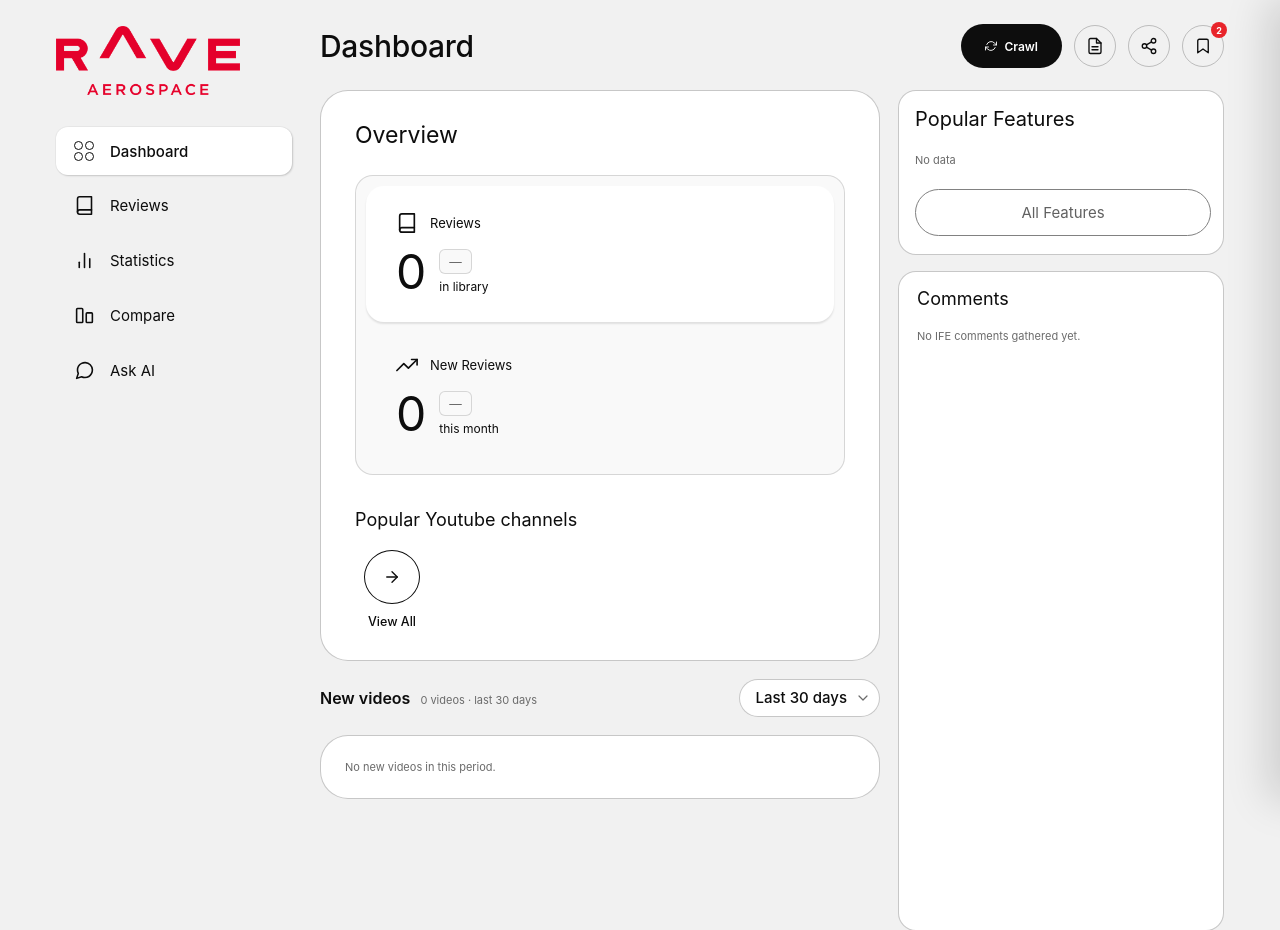
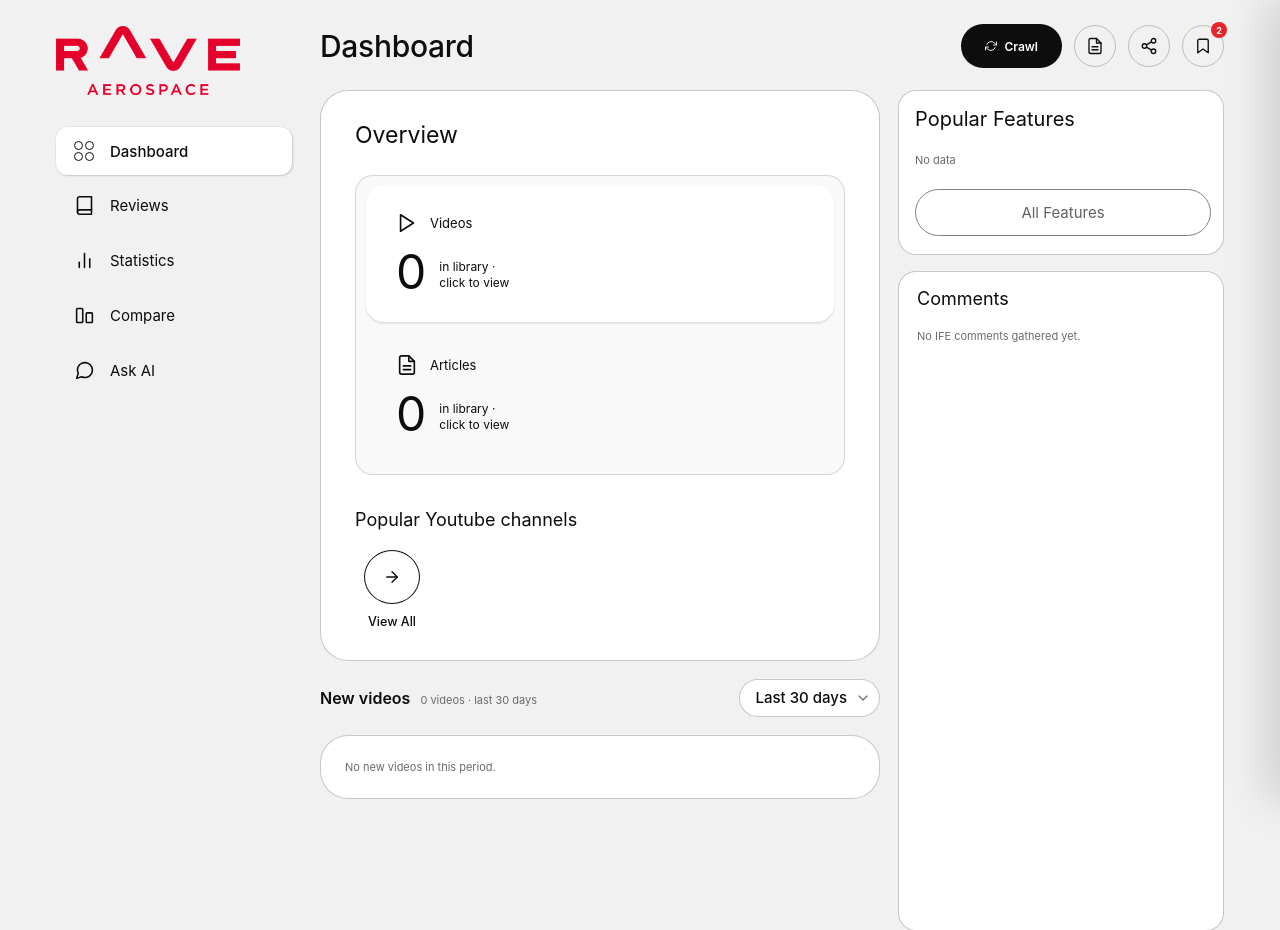
Before and after one commit to eviebngo/IFE-Review-Crawler, a Flask app: page / in a window 1280 px wide. Shown: the top 930 px of the page. Run offline with Flask 3, Linux system fonts and the light colour scheme; data that the repository does not hold is empty; parts of the project's set-up code (start-up, migrations or seed data) failed here and were passed over; some libraries are stand-ins or nearby versions.

Commit message:
feat: video/article stat tiles with click-through; Reviews sorts newest first
- Overview stats replaced: Videos and Articles counts, each opening the
  Reviews tab pre-filtered to that media type
- Reviews tab (and all filtered results) now order by publish date,
  newest first, with a Jan-1-of-year fallback for undated articles

```diff
--- a/app.py
+++ b/app.py
@@ -139,7 +139,7 @@ def get_ife_reviews():
         data_manager.reload_from_disk()
         reviews = sorted(
             data_manager.data.get("reviews", []),
-            key=data_manager._relevance,
+            key=data_manager._published_ts,
             reverse=True
         )
         paged = data_manager.paginate(reviews, page, PER_PAGE)
--- a/ife_data_manager.py
+++ b/ife_data_manager.py
@@ -186,6 +186,19 @@ class IFEDataManager:
         score += min(len(r.get("airlines_mentioned", [])) * 0.04, 0.08)
         return round(min(score, 1.0), 3)
 
+    def _published_ts(self, r):
+        """Sort key: publish time (newest first when reversed); falls back to year."""
+        pa = r.get("published_at") or ""
+        try:
+            return datetime.fromisoformat(pa.replace("Z", "+00:00")).timestamp()
+        except ValueError:
+            # No publish date (some articles): treat as Jan 1 of its year so it
+            # sorts within the right year but below any dated item from it.
+            try:
+                return datetime(int(r.get("year")), 1, 1).timestamp()
+            except (ValueError, TypeError, OSError):
+                return 0.0
+
     def filter_reviews(self, filters):
         results = self.data.get("reviews", [])
 
@@ -236,8 +249,8 @@ class IFEDataManager:
             if wanted:
                 results = [r for r in results if r.get("source_name", "Creator") in wanted]
 
-        # Always sort by relevance descending
-        results.sort(key=self._relevance, reverse=True)
+        # Always sort newest first
+        results.sort(key=self._published_ts, reverse=True)
         return results
 
     def paginate(self, rows, page, per_page=50):
--- a/templates/index.html
+++ b/templates/index.html
@@ -639,18 +639,18 @@ function setTab(tab){
 /* ── Dashboard ── */
 async function renderDashboard(){
   await loadReviews(1);const agg=await loadAgg();
-  const m=(agg&&agg.metrics)||{total:S.total,with_transcript:0,new_this_month:0,mom_pct:0,has_mom:false};
   const feats=(agg&&agg.analytics&&agg.analytics.features||[]).slice(0,6);
   const chdata=await loadChannels();
-  const badge=(m.has_mom)?('<span class="badge '+(m.mom_pct>=0?'up':'down')+'">'+ic(m.mom_pct>=0?'up':'down',11)+Math.abs(m.mom_pct)+'%</span>'):'<span class="badge flat">—</span>';
+  const mts=(S.summary&&S.summary.media_types)||{};
+  const nVid=mts.video||0,nArt=mts.article||0;
 
   $('content').innerHTML=
   '<div class="cols"><div class="col-l">'+
     '<div class="frame pad">'+
       '<div class="ov-h"><span class="t">Overview</span></div>'+
       '<div class="stats">'+
-        '<div class="stat"><div class="lb"><span class="gi">'+ic('rev',22)+'</span>Reviews</div><div class="row"><span class="v">'+fmtN(m.total)+'</span><div>'+badge+'<div class="vs">'+(m.has_mom?'vs last month':'in library')+'</div></div></div></div>'+
-        '<div class="stat plain"><div class="lb"><span class="gi">'+ic('trend',22)+'</span>New Reviews</div><div class="row"><span class="v">'+fmtN(m.new_this_month)+'</span><div>'+badge+'<div class="vs">'+(m.has_mom?'vs last month':'this month')+'</div></div></div></div>'+
+        '<div class="stat" data-mt="video" style="cursor:pointer" title="Show all videos in Reviews"><div class="lb"><span class="gi">'+ic('play',22)+'</span>Videos</div><div class="row"><span class="v">'+fmtN(nVid)+'</span><div class="vs">in library · click to view</div></div></div>'+
+        '<div class="stat plain" data-mt="article" style="cursor:pointer" title="Show all articles in Reviews"><div class="lb"><span class="gi">'+ic('doc',22)+'</span>Articles</div><div class="row"><span class="v">'+fmtN(nArt)+'</span><div class="vs">in library · click to view</div></div></div>'+
       '</div>'+
       '<div class="ov-sub">Popular Youtube channels</div>'+
       '<div class="chans" id="chans"></div>'+
@@ -693,6 +693,7 @@ async function renderDashboard(){
   const maxF=Math.max(...feats.map(f=>f.reviews),1);
   feats.forEach(f=>{const d=document.createElement('button');d.className='featbar';d.title='See a breakdown of '+(FEAT_LABELS[f.key]||f.key)+' and its most popular videos';d.innerHTML='<span class="fbl">'+esc(FEAT_LABELS[f.key]||f.key)+'</span><span class="fbar"><span style="width:'+Math.max(100*f.reviews/maxF,3)+'%"></span></span><span class="fbv">'+f.reviews+'</span>';d.addEventListener('click',()=>openFeatureModal(f.key));fb.appendChild(d);});
   renderComments();
+  document.querySelectorAll('.stat[data-mt]').forEach(el=>el.addEventListener('click',()=>gotoReviews('media_types',el.dataset.mt)));
   document.querySelectorAll('[data-goto]').forEach(b=>b.addEventListener('click',()=>setTab(b.dataset.goto)));
   syncCommentsHeight();
 }
```
